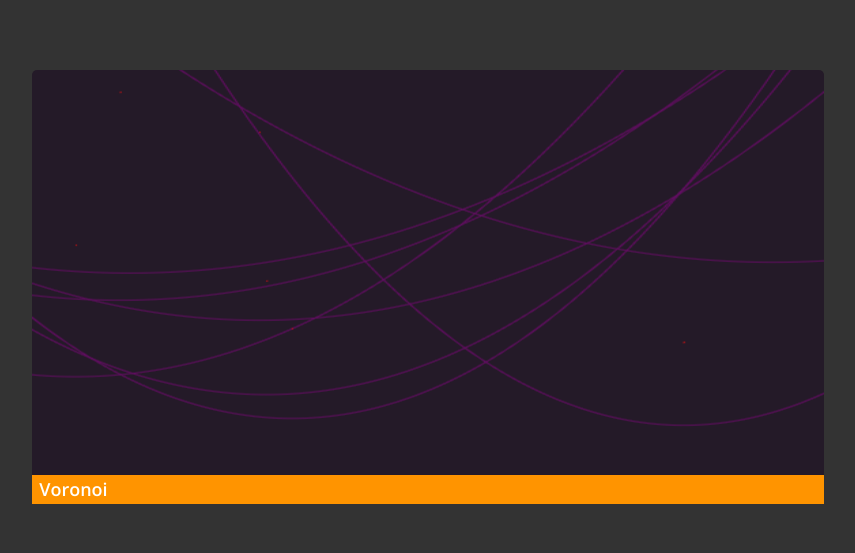
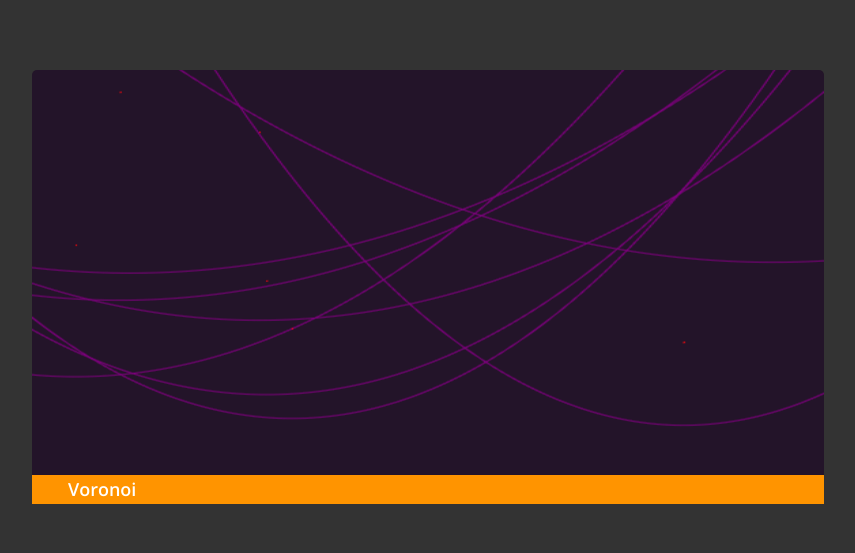
Before and after one commit to RavenDuffy/Portfolio, a Next.js app in the folder FrontEnd/portfolio/: page / in a window 1280 px wide. In both pictures the pointer is over the picture 640 px from the left and 1914 px from the top of the page. Shown: the part 1642-2195 px from the top of the page, without its empty margins (212-1067 px from the left). Built offline with nearby package versions, Linux system fonts and the light colour scheme.

Commit message:
Tiny on hover change

```diff
--- a/FrontEnd/portfolio/components/home/layout.module.css
+++ b/FrontEnd/portfolio/components/home/layout.module.css
@@ -158,7 +158,12 @@
 
 .showcaseProject:hover img {
   transition: 0.2s;
-  filter: invert(5%);
+  filter: brightness(135%);
+}
+
+.showcaseProject:hover p {
+  transition: 0.5s;
+  padding-left: 2rem;
 }
 
 .showcaseProject p {
```
